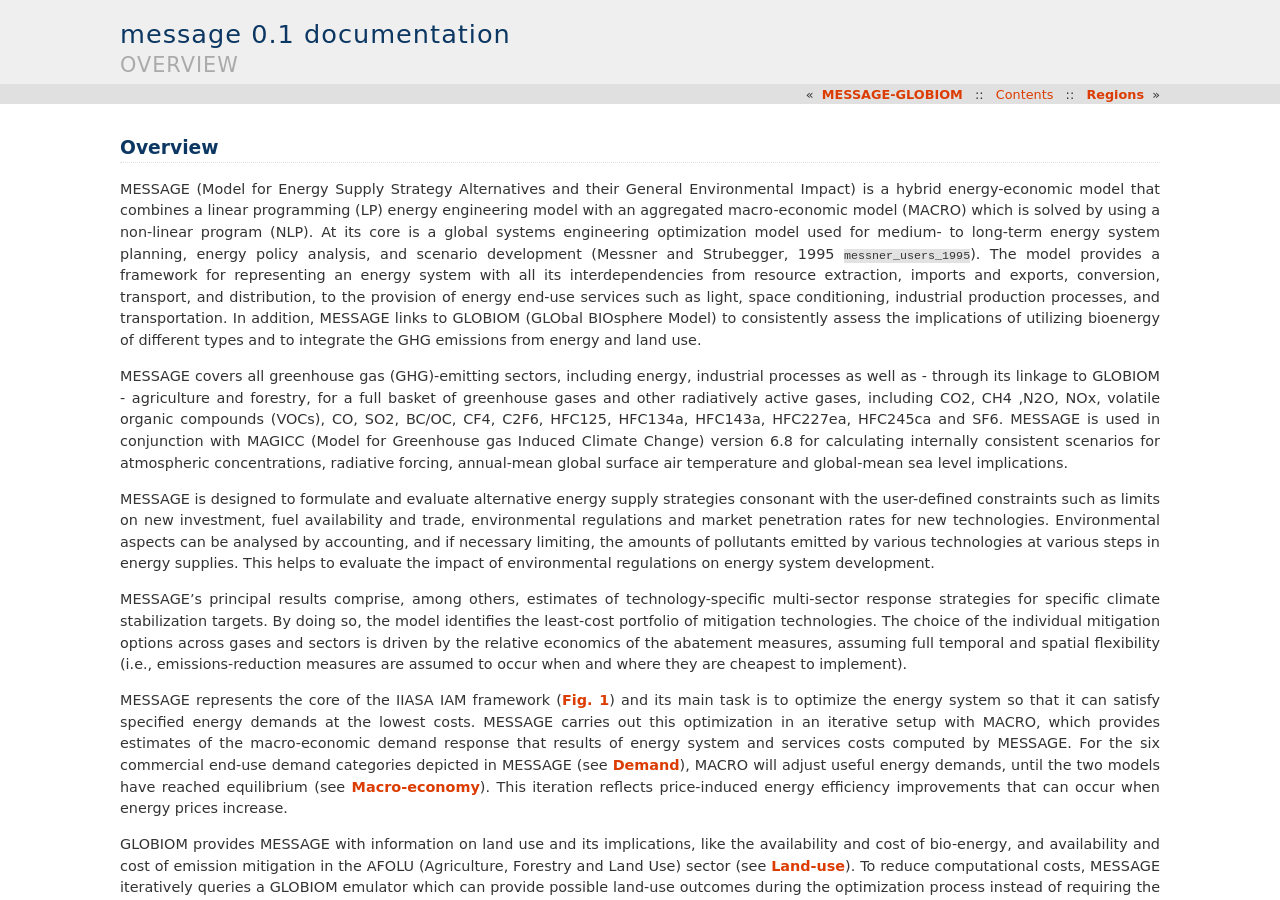
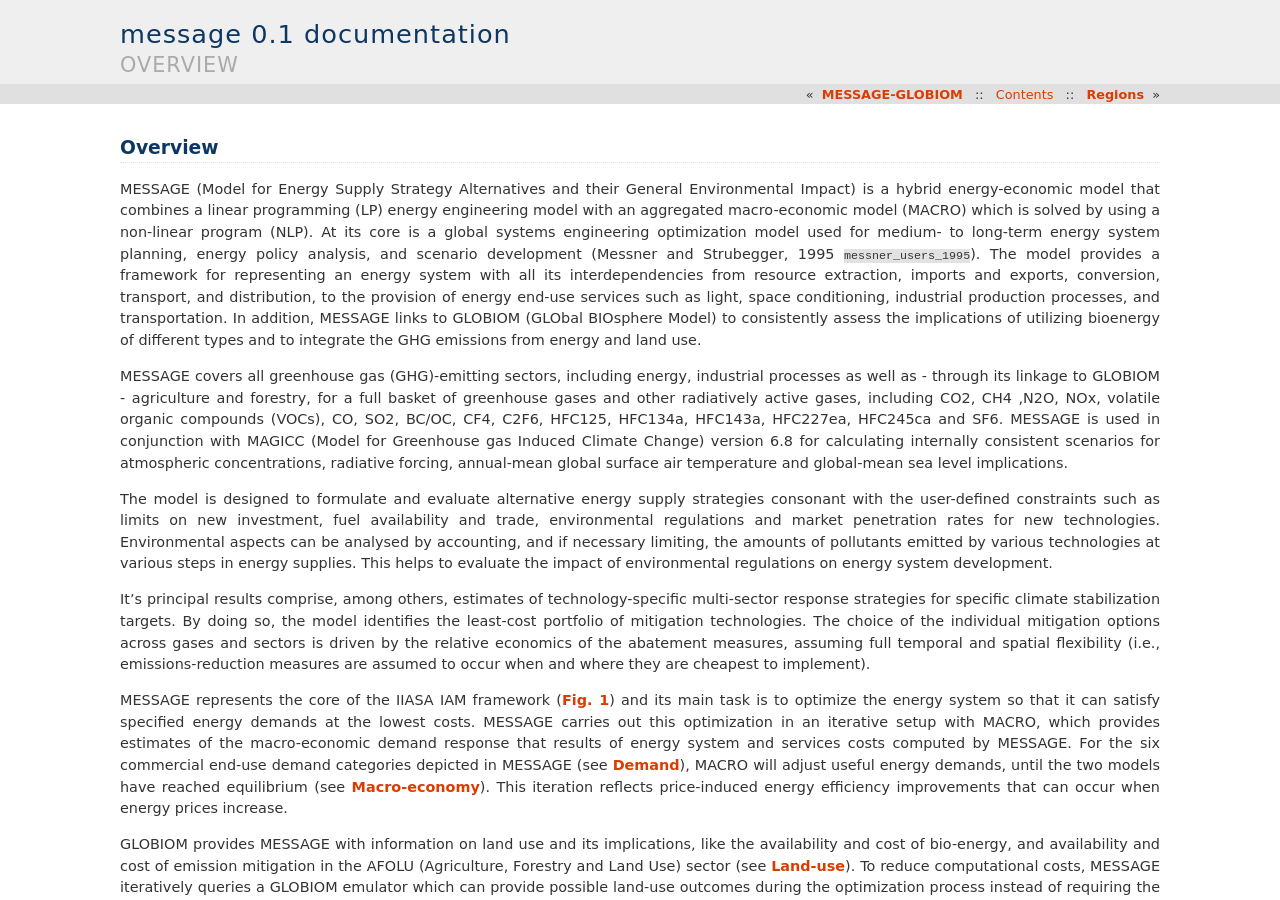
Before and after one commit to yiyi1991/message-ix-models, a Sphinx documentation site: the page built from doc/global/source/message_globiom/overview/index.rst, in a window 1280 px wide and 900 px high. Built offline with Sphinx 7.4.7, drawn with Linux system fonts in a browser that asks for light colours; pages that are not in the unit, such as notebooks, are missing from menus; cross-references to code outside the pages are shown as plain code.

Commit message:
Update index.rst

```diff
--- a/doc/global/source/message_globiom/overview/index.rst
+++ b/doc/global/source/message_globiom/overview/index.rst
@@ -4,9 +4,9 @@
 
 MESSAGE covers all greenhouse gas (GHG)-emitting sectors, including energy, industrial processes as well as - through its linkage to GLOBIOM - agriculture and forestry, for a full basket of greenhouse gases and other radiatively active gases, including CO2, CH4 ,N2O, NOx, volatile organic compounds (VOCs), CO, SO2, BC/OC, CF4, C2F6, HFC125, HFC134a, HFC143a, HFC227ea, HFC245ca and SF6. MESSAGE is used in conjunction with MAGICC (Model for Greenhouse gas Induced Climate Change) version 6.8 for calculating internally consistent scenarios for atmospheric concentrations, radiative forcing, annual-mean global surface air temperature and global-mean sea level implications.
 
-MESSAGE is designed to formulate and evaluate alternative energy supply strategies consonant with the user-defined constraints such as limits on new investment, fuel availability and trade, environmental regulations and market penetration rates for new technologies. Environmental aspects can be analysed by accounting, and if necessary limiting, the amounts of pollutants emitted by various technologies at various steps in energy supplies. This helps to evaluate the impact of environmental regulations on energy system development.
+The model is designed to formulate and evaluate alternative energy supply strategies consonant with the user-defined constraints such as limits on new investment, fuel availability and trade, environmental regulations and market penetration rates for new technologies. Environmental aspects can be analysed by accounting, and if necessary limiting, the amounts of pollutants emitted by various technologies at various steps in energy supplies. This helps to evaluate the impact of environmental regulations on energy system development.
 
-MESSAGE's principal results comprise, among others, estimates of technology-specific multi-sector response strategies for specific climate stabilization targets. By doing so, the model identifies the least-cost portfolio of mitigation technologies. The choice of the individual mitigation options across gases and sectors is driven by the relative economics of the abatement measures, assuming full temporal and spatial flexibility (i.e., emissions-reduction measures are assumed to occur when and where they are cheapest to implement).
+It's principal results comprise, among others, estimates of technology-specific multi-sector response strategies for specific climate stabilization targets. By doing so, the model identifies the least-cost portfolio of mitigation technologies. The choice of the individual mitigation options across gases and sectors is driven by the relative economics of the abatement measures, assuming full temporal and spatial flexibility (i.e., emissions-reduction measures are assumed to occur when and where they are cheapest to implement).
 
 MESSAGE represents the core of the IIASA IAM framework (:numref:`fig-iiasaiam`) and its main task is to optimize the energy system so that it can satisfy specified energy demands at the lowest costs. MESSAGE carries out this optimization in an iterative setup with MACRO, which provides estimates of the macro-economic demand response that results of energy system and services costs computed by MESSAGE. For the six commercial end-use demand categories depicted in MESSAGE (see :ref:`demand`), MACRO will adjust useful energy demands, until the two models have reached equilibrium (see :ref:`macro`). This iteration reflects price-induced energy efficiency improvements that can occur when energy prices increase.
 
```
